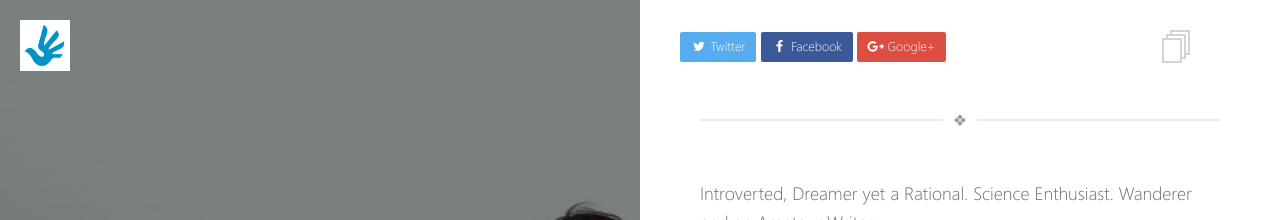
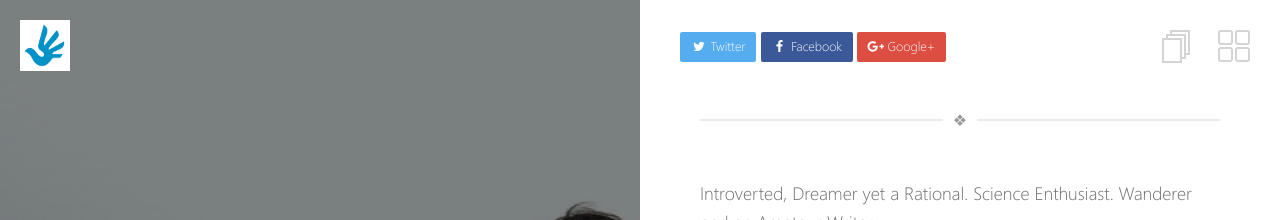
Before and after one commit to maverickamit/blog, a Jekyll site: the page built from _pages/about-me.md, in a window 1280 px wide. Shown: the top 220 px of the page. Built offline with Jekyll 4.4.1, drawn with Linux system fonts in a browser that asks for light colours.

Commit message:
Update page.html

```diff
--- a/_layouts/page.html
+++ b/_layouts/page.html
@@ -30,7 +30,8 @@ layout: compress
         {% include share.html %}
       </div>
       <a href="https://maverickamit.github.io/emissary-of-dreams//posts.html" title="posts" class="posts-menu-icon"></a>
-
+    <a title="projects" class="projects-menu-icon">
+        <span></span>
       </a>
       <div class="inner-post content">
         <div class="date-highlight">{% if page.date %}{{ page.date | date: '%d %b %Y' }}{% else %}&#x2756;{% endif %}</div>
```
